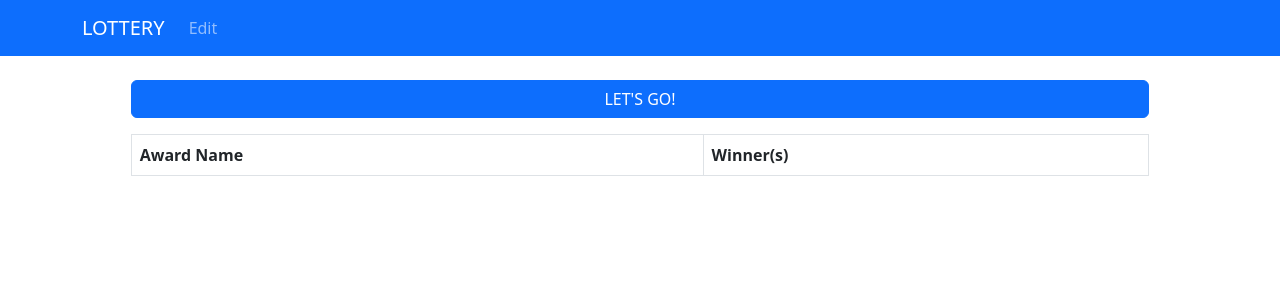
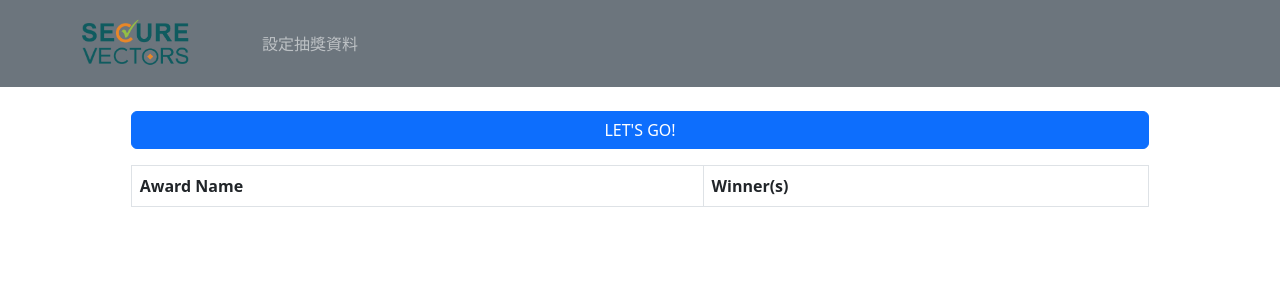
Before and after one commit to HuangBear/lottery, a Next.js app: page / in a window 1280 px wide. Shown: the top 300 px of the page. Built offline with nearby package versions, Linux system fonts and the light colour scheme.

Commit message:
feat: add company logo

```diff
--- a/src/components/Navbar.tsx
+++ b/src/components/Navbar.tsx
@@ -3,6 +3,7 @@
 import Container from 'react-bootstrap/Container';
 import Nav from 'react-bootstrap/Nav';
 import Navbar from 'react-bootstrap/Navbar';
+import Image from 'next/image';
 
 function LotteryNavbar() {
   const router = useRouter();
@@ -14,16 +15,16 @@
   };
 
   return (
-    <Navbar bg="primary" expand="lg" variant="dark">
+    <Navbar bg="secondary" expand="lg" variant="dark">
       <Container>
         <Navbar.Brand href="/" onClick={handleNavigate}>
-          LOTTERY
+          <Image src="/logo.png" alt="logo" width={156} height={61} />
         </Navbar.Brand>
         <Navbar.Toggle aria-controls="basic-navbar-nav" />
         <Navbar.Collapse id="basic-navbar-nav">
           <Nav className="me-auto">
             <Nav.Link href="/edit" onClick={handleNavigate}>
-              Edit
+              設定抽獎資料
             </Nav.Link>
           </Nav>
         </Navbar.Collapse>
```
Also changed, not shown: public/logo.png (added).
